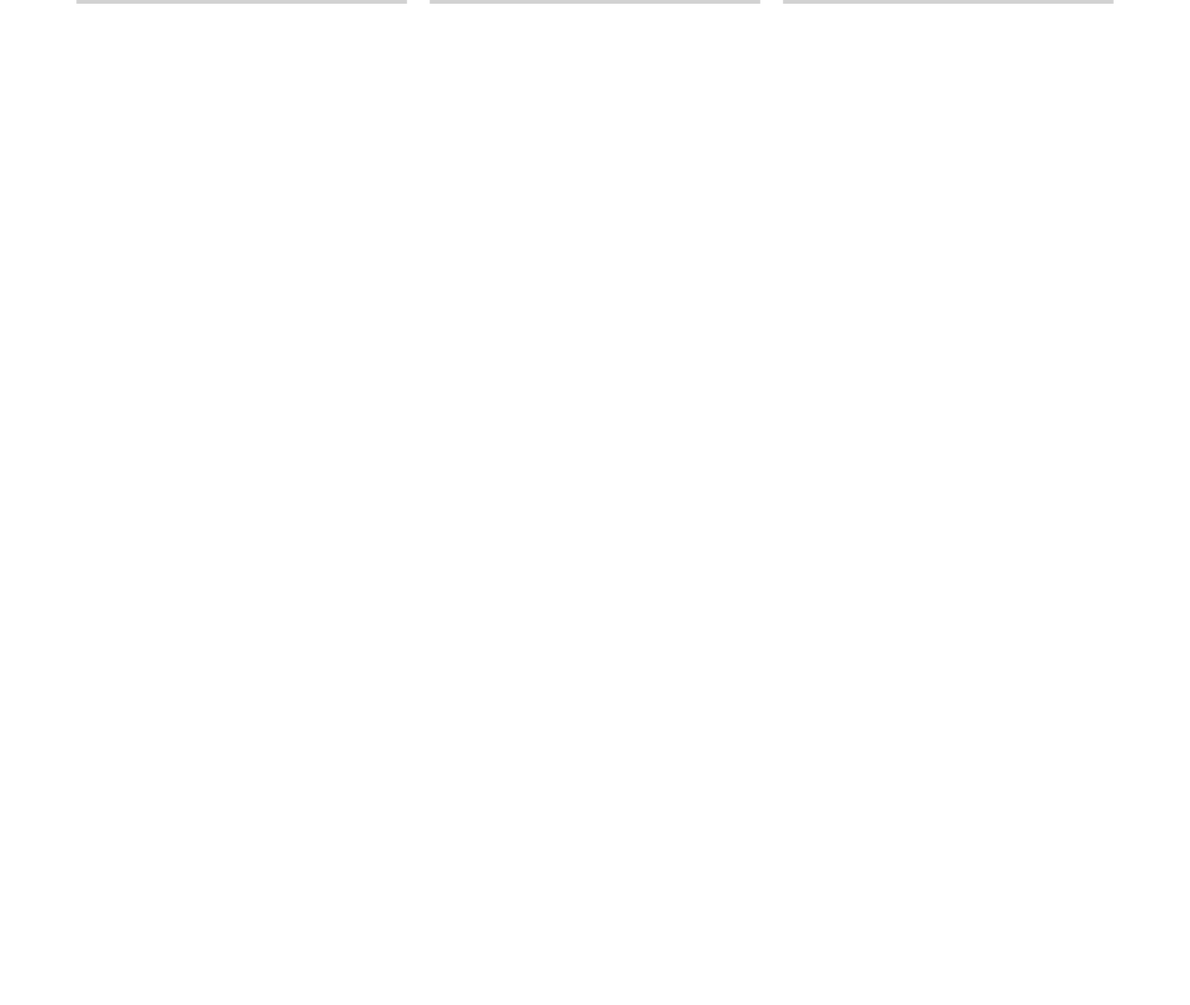
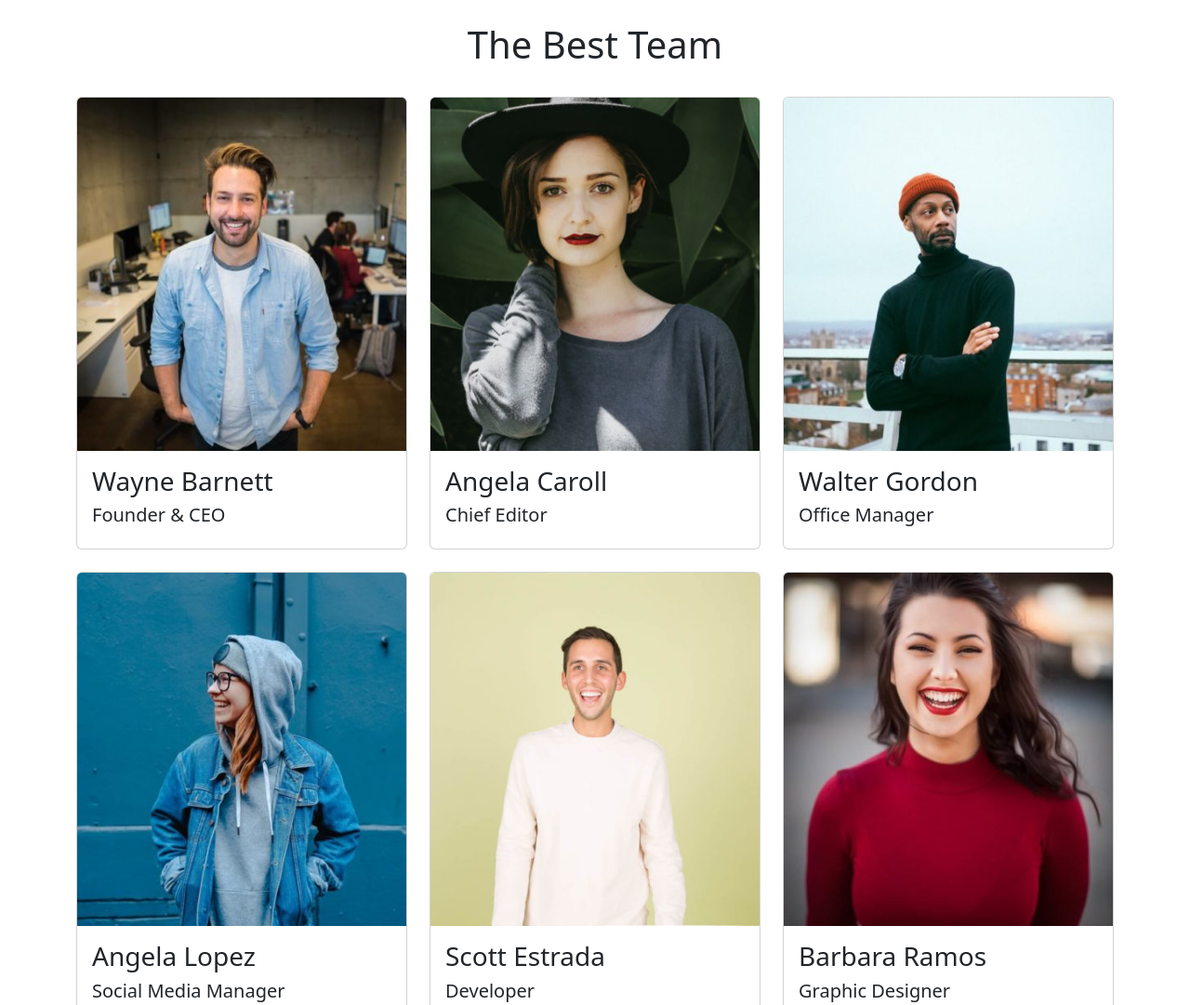
Before and after one commit to Cigno05/js-our-team, a plain HTML site: page index.html in a window 1280 px wide. Shown: the top 1081 px of the page at 93% size. Before the commit the page ends 800 px from the top, so only its background shows below. Drawn offline with nearby package versions, Linux system fonts and the light colour scheme.

Commit message:
ADD: bonus 1 and Bonus 2

```diff
--- a/index.html
+++ b/index.html
@@ -18,45 +18,41 @@
 
 <body>
   <div class="container">
-    <div class="row">
-      <div class="col-4">
+    <div class="row ">
+      <div class="col-12">
+        <h1 class="text-center mt-4">The Best Team</h1>
+      </div>
+      <div class="col-4 mt-4">
         <div id="ceo" class="card">
-<!--
-          <img src="..." class="card-img-top" alt="...">
-
-          <div class="card-body">
-            <h3 class="card-name"></h3>
-            <h5 class="card-job"></h5>
-          </div> -->
 
         </div>
       </div>
 
-      <div class="col-4">
+      <div class="col-4 mt-4">
         <div id="chief" class="card ">
 
         </div>
       </div>
 
-      <div class="col-4">
+      <div class="col-4 mt-4">
         <div id="office" class="card">
 
         </div>
       </div>
 
-      <div class="col-4">
+      <div class="col-4 mt-4">
         <div id="social" class="card">
 
         </div>
       </div>
 
-      <div class="col-4">
+      <div class="col-4 mt-4">
         <div id="developer" class="card">
 
         </div>
       </div>
 
-      <div class="col-4">
+      <div class="col-4 mt-4">
         <div id="designer" class="card">
 
         </div>
--- a/js/app.js
+++ b/js/app.js
@@ -5,36 +5,92 @@ console.log('JS funziona');
 const teamMembers = [];
 
 const memberCeo = memberGenerator('Wayne Barnett', 'Founder & CEO', 'wayne-barnett-founder-ceo.jpg');
-console.log('Name ', memberCeo.name,'Job ', memberCeo.job,'String img ', memberCeo.img);
+console.log('Name ', memberCeo.name, 'Job ', memberCeo.job, 'String img ', memberCeo.img);
 
 const memberChief = memberGenerator('Angela Caroll', 'Chief Editor', 'angela-caroll-chief-editor.jpg');
-console.log('Name ', memberChief.name,'Job ', memberChief.job,'String img ', memberChief.img);
+console.log('Name ', memberChief.name, 'Job ', memberChief.job, 'String img ', memberChief.img);
 
 const memberOffice = memberGenerator('Walter Gordon', 'Office Manager', 'walter-gordon-office-manager.jpg');
-console.log('Name ', memberOffice.name,'Job ', memberOffice.job,'String img ', memberOffice.img);
+console.log('Name ', memberOffice.name, 'Job ', memberOffice.job, 'String img ', memberOffice.img);
 
 const memberSocial = memberGenerator('Angela Lopez', 'Social Media Manager', 'angela-lopez-social-media-manager.jpg');
-console.log('Name ', memberSocial.name,'Job ', memberSocial.job,'String img ', memberSocial.img);
+console.log('Name ', memberSocial.name, 'Job ', memberSocial.job, 'String img ', memberSocial.img);
 
 const memberDeveloper = memberGenerator('Scott Estrada', 'Developer', 'scott-estrada-developer.jpg');
-console.log('Name ', memberDeveloper.name,'Job ', memberDeveloper.job,'String img ', memberDeveloper.img);
+console.log('Name ', memberDeveloper.name, 'Job ', memberDeveloper.job, 'String img ', memberDeveloper.img);
 
 const memberDesigner = memberGenerator('Barbara Ramos', 'Graphic Designer', 'barbara-ramos-graphic-designer.jpg');
-console.log('Name ', memberDesigner.name,'Job ', memberDesigner.job,'String img ', memberDesigner.img);
+console.log('Name ', memberDesigner.name, 'Job ', memberDesigner.job, 'String img ', memberDesigner.img);
 
 teamMembers.push(memberCeo, memberChief, memberOffice, memberSocial, memberDeveloper, memberDesigner)
 console.log(teamMembers)
 
+// richiamare gli id delle card
+
+const cardCeo = document.getElementById('ceo')
+cardCeo.innerHTML = `
+    <img src="./img/${memberCeo.img}" class="card-img-top" alt="foto di ${memberCeo.name}">
+
+    <div class="card-body">
+    <h3 class="card-name">${memberCeo.name}</h3>
+    <h5 class="card-job">${memberCeo.job}</h5>
+    </div>
+    `;
+
+const cardChief = document.getElementById('chief')
+cardChief.innerHTML = `
+    <img src="./img/${memberChief.img}" class="card-img-top" alt="foto di ${memberChief.name}">
+
+    <div class="card-body">
+    <h3 class="card-name">${memberChief.name}</h3>
+    <h5 class="card-job">${memberChief.job}</h5>
+    </div>
+    `;
+
+const cardOffice = document.getElementById('office')
+cardOffice.innerHTML = `
+        <img src="./img/${memberOffice.img}" class="card-img-top" alt="foto di ${memberOffice.name}">
+
+        <div class="card-body">
+        <h3 class="card-name">${memberOffice.name}</h3>
+        <h5 class="card-job">${memberOffice.job}</h5>
+        </div>
+        `;
+
+const cardSocial = document.getElementById('social')
+cardSocial.innerHTML = `
+            <img src="./img/${memberSocial.img}" class="card-img-top" alt="foto di ${memberSocial.name}">
+
+            <div class="card-body">
+            <h3 class="card-name">${memberSocial.name}</h3>
+            <h5 class="card-job">${memberSocial.job}</h5>
+            </div>
+            `;
+
+const cardDeveloper = document.getElementById('developer')
+cardDeveloper.innerHTML = `
+    <img src="./img/${memberDeveloper.img}" class="card-img-top" alt="foto di ${memberDeveloper.name}">
+
+    <div class="card-body">
+    <h3 class="card-name">${memberDeveloper.name}</h3>
+    <h5 class="card-job">${memberDeveloper.job}</h5>
+    </div>
+    `;
+
+const cardDesigner = document.getElementById('designer')
+cardDesigner.innerHTML = `
+    <img src="./img/${memberDesigner.img}" class="card-img-top" alt="foto di ${memberDesigner.name}">
+
+    <div class="card-body">
+    <h3 class="card-name">${memberDesigner.name}</h3>
+    <h5 class="card-job">${memberDesigner.job}</h5>
+    </div>
+    `;
 
 
 
 
-
-
-
-
-
-function memberGenerator (memberName, memberJob, memberIMG) {
+function memberGenerator(memberName, memberJob, memberIMG) {
     const member = {
         name: memberName,
         job: memberJob,
```
